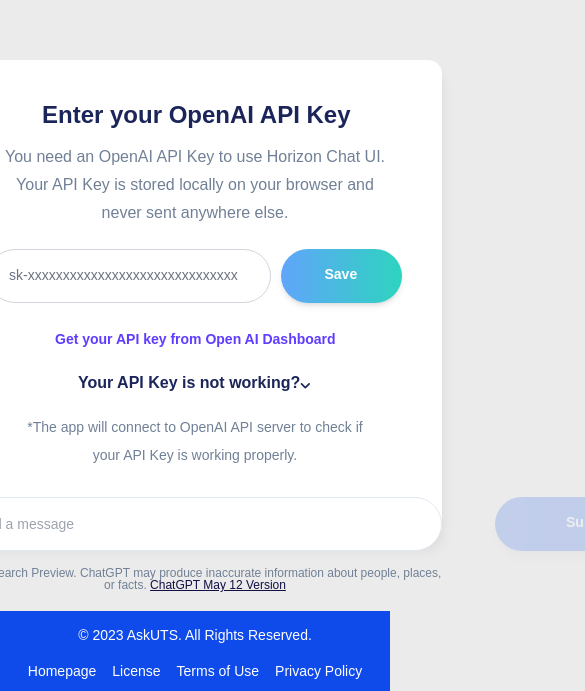
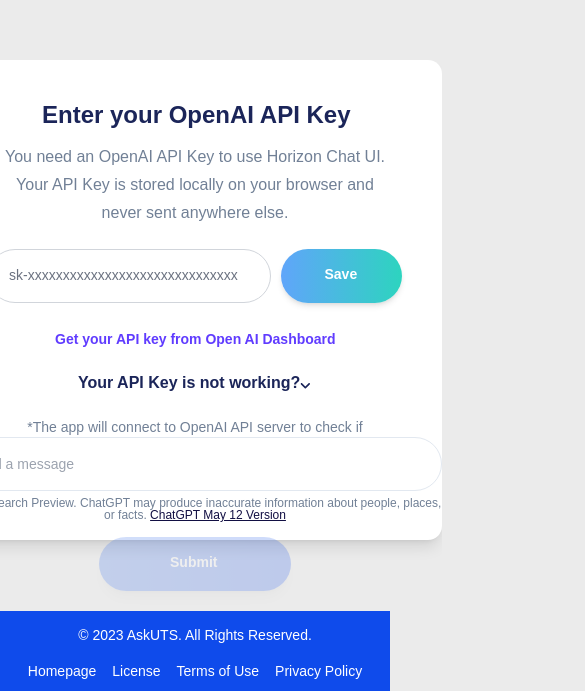
Before and after one commit to ndang247/2023-sis-team-8, a React (Vite) app in the folder fe/: page / in a window 390 px wide. Shown: the part 153-844 px from the top of the page, 585 px wide, since content can reach past the window. Built offline with nearby package versions, Linux system fonts and the light colour scheme.

Commit message:
Make user chat layout responsive on smaller devices partially done

```diff
--- a/fe/src/components/UserChatLayout.jsx
+++ b/fe/src/components/UserChatLayout.jsx
@@ -55,13 +55,13 @@
 
           {/* Chat input */}
           <input
-            className="absolute border border-[#e2e8f0] rounded-full w-[494px] h-[54px] overflow-hidden left-1/2 transform -translate-x-1/2 bottom-[140px] text-left text-[#718096] font-medium text-[14px] leading-[100%] pl-[20px]"
+            className="absolute border border-[#e2e8f0] rounded-full w-[494px] h-[54px] overflow-hidden lg:left-1/2 lg:transform lg:-translate-x-1/2 bottom-[200px] lg:bottom-[140px] text-left text-[#718096] font-medium text-[14px] leading-[100%] pl-[20px]"
             placeholder="Send a message"
           ></input>
 
           {/* Submit button */}
           <button
-            className="absolute flex items-center justify-center w-[192px] h-[54px] rounded-full opacity-20 overflow-hidden left-1/2 transform -translate-x-[-300px] bottom-[140px] bg-gradient-to-r from-blue-600 to-[#0f4beb] shadow-lg"
+            className="absolute flex items-center justify-center w-[192px] h-[54px] rounded-full opacity-20 overflow-hidden lg:left-1/2 lg:transform lg:-translate-x-[-300px] bottom-[100px] lg:bottom-[140px] bg-gradient-to-r from-blue-600 to-[#0f4beb] shadow-lg"
             disabled
           >
             <div className="text-white text-left font-semibold text-[14px] leading-[16px] relative w-[50px] h-5">
@@ -70,7 +70,7 @@
           </button>
 
           {/* Disclaimer */}
-          <div className="text-center font-medium text-[12px] leading-[100%] absolute left-1/2 transform -translate-x-1/2 bottom-[100px] w-[494px]">
+          <div className="text-center font-medium text-[12px] leading-[100%] absolute lg:left-1/2 lg:transform lg:-translate-x-1/2 bottom-[170px] lg:bottom-[100px] w-[494px]">
             <span>
               <span className="text-[#718096] font-medium text-[12px] leading-[100%]">
                 Free Research Preview. ChatGPT may produce inaccurate
```
